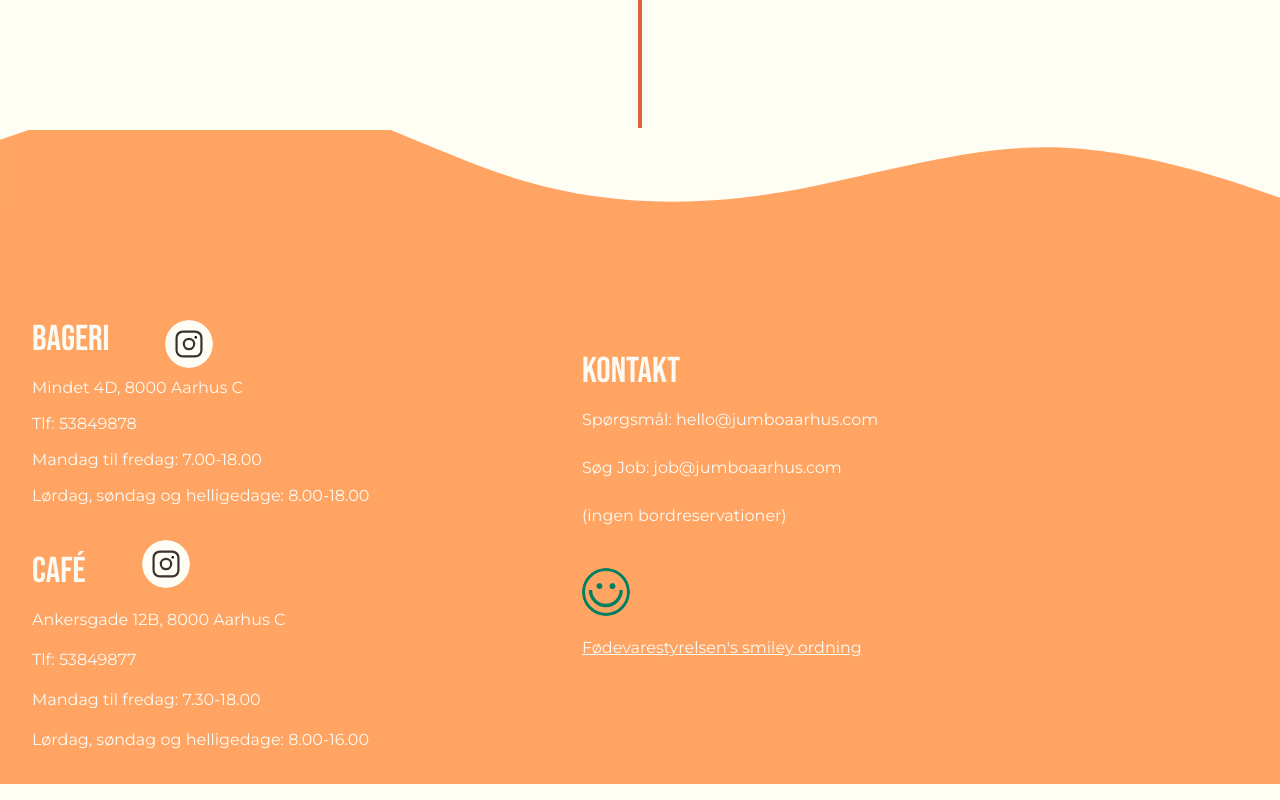
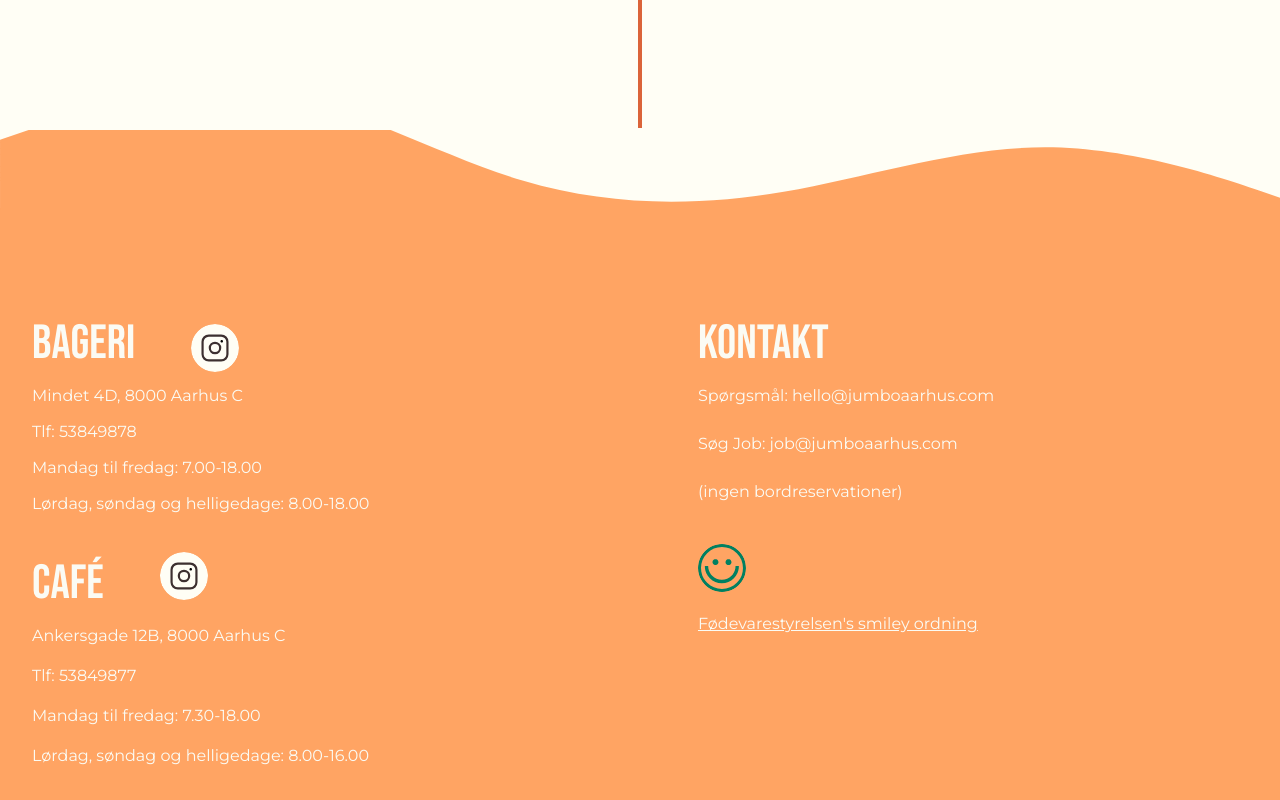
Before and after one commit to Nico-Harms/advanced-web-development, a React app: page /historie in a window 1280 px wide. Shown: the part 1967-2767 px from the top of the page. Built offline with nearby package versions, Linux system fonts and the light colour scheme; the HTML template or start-up script is replaced by a standard one.

Commit message:
Update Footer.jsx

```diff
--- a/src/components/semantic/Footer.jsx
+++ b/src/components/semantic/Footer.jsx
@@ -32,12 +32,12 @@
           </div>
           <div className="lg:flex lg:flex-row lg:w-full">
 
-            <div className="flex flex-col gap-5 ">
+            <div className="flex flex-col gap-5 lg:w-full ">
               <div className=" text-off-white flex flex-col lg:w-full">
                 <div className="lg:flex lg:flex-row lg:gap-14">
 
 
-                <h2 className="text-2xl font-bebas mb-4 md:text-4xl">Bageri</h2>
+                <h2 className="text-2xl font-bebas mb-4 md:text-4xl lg:text-5xl">Bageri</h2>
                 <div className=" flex items-center">
                     <a href="https://www.instagram.com/jumbo_aarhus/"><img
                       src={instaIcon}
@@ -65,7 +65,7 @@
 
               <div className=" text-off-white flex flex-col ">
               <div className="lg:flex lg:flex-row lg:gap-14">
-                <h2 className="text-2xl font-bebas mb-4 md:text-4xl md:mt-6">Café</h2>
+                <h2 className="text-2xl font-bebas mb-4 md:text-4xl md:mt-6 lg:text-5xl">Café</h2>
                 <div className=" flex items-center">
                     <a href="https://www.instagram.com/jumbo_aarhus/"><img
                       src={instaIcon}
@@ -96,7 +96,7 @@
 
 
               <div className=" text-off-white ">
-                <h2 className="text-2xl font-bebas mb-4 flex flex-col mt-4 md:text-4xl md:mt-8">Kontakt</h2>
+                <h2 className="text-2xl font-bebas mb-4 flex flex-col mt-4 md:text-4xl md:mt-8 lg:mt-0  lg:text-5xl">Kontakt</h2>
                 <div className=" font-mont flex gap-3">
                   <div className=" font-mont flex flex-col gap-3 text-xs w-80 md:text-xl md:gap-6 md:w-[550px] lg:text-base">
                     <p>Spørgsmål: hello@jumboaarhus.com</p>
```
